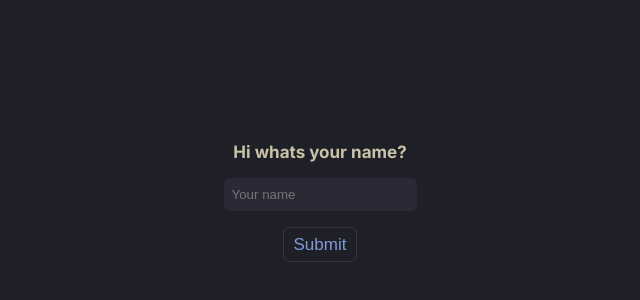
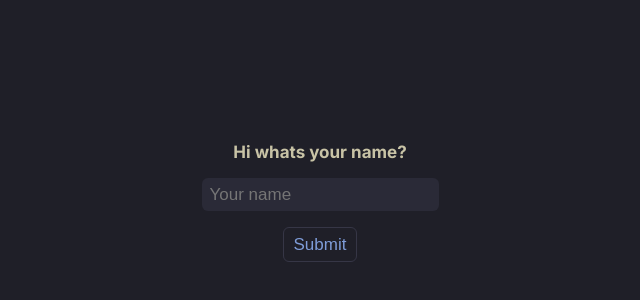
Before and after one commit to notken12/checklist, a SvelteKit app: page / in a window 1280 px wide. Shown: the part 198-498 px from the top of the page, without its empty margins (320-960 px from the left). Built offline with nearby package versions, Linux system fonts and the light colour scheme.

Commit message:
move hint down

```diff
--- a/src/lib/ListView.svelte
+++ b/src/lib/ListView.svelte
@@ -94,12 +94,13 @@
 							/>
 						</form>
 					</th>
-					<td class="hint" colspan="100">
-						{!newItemTitle ? '' : 'Hit <Enter> to create'}
-					</td>
+					<td class="hint" colspan="100" />
 				</tr>
 			</tbody>
 		</table>
+		<div class="hint">
+			{!newItemTitle ? '' : 'Hit <Enter> to create'}
+		</div>
 	</section>
 </section>
 
@@ -132,6 +133,7 @@
 
 	.main {
 		padding: 16px;
+		gap: 8px;
 	}
 
 	h2 {
@@ -146,15 +148,15 @@
 		background: none;
 		border: none;
 		outline: none;
-		font-size: 17px;
 		margin: 0 !important;
+		width: 176px;
 	}
 
 	.hint {
 		opacity: 0.7;
 		font-family: 'Space Mono', monospace;
 		line-height: 17px;
-		font-size: 16px;
+		font-size: 14px;
 		user-select: none;
 	}
 
--- a/static/app.css
+++ b/static/app.css
@@ -173,8 +173,9 @@ input {
 	border-radius: 6px;
 	border: none;
 	outline: none;
+	font-size: 17px !important;
 	line-height: 17px !important;
-	height: 33px;
+	height: 33px !important;
 }
 
 input:active,
```
